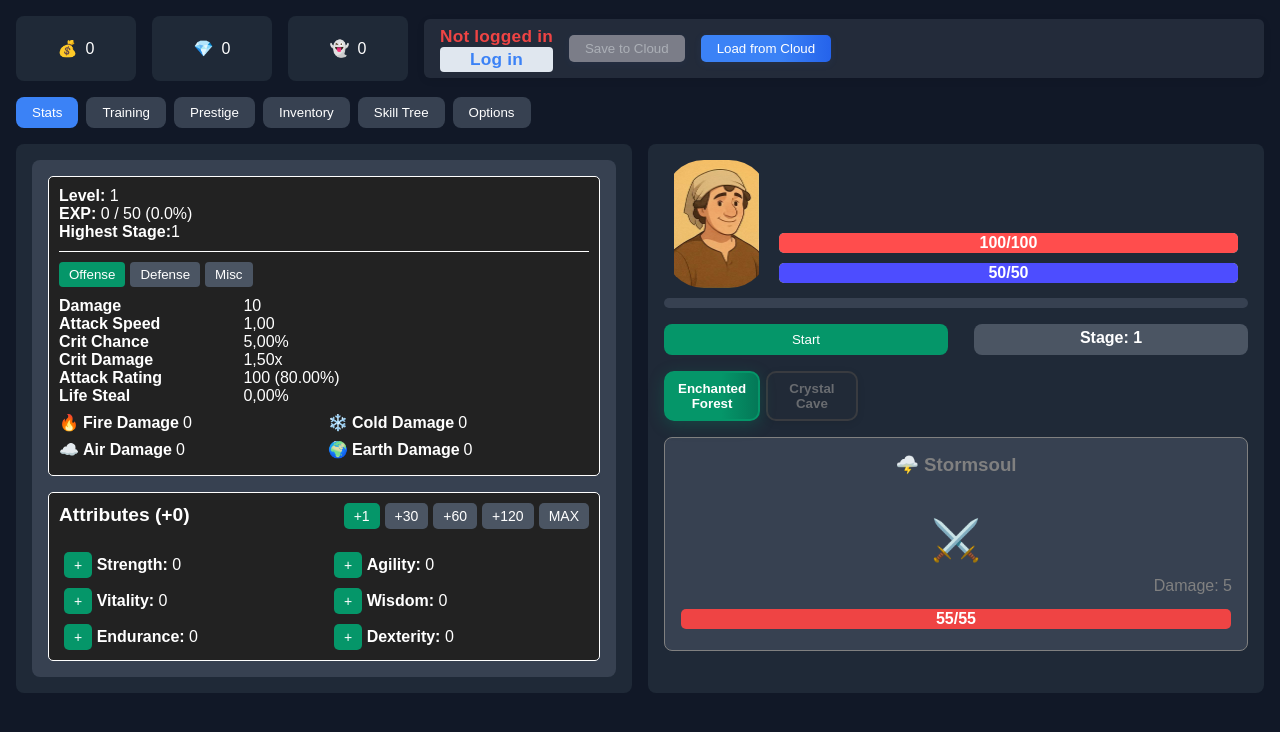
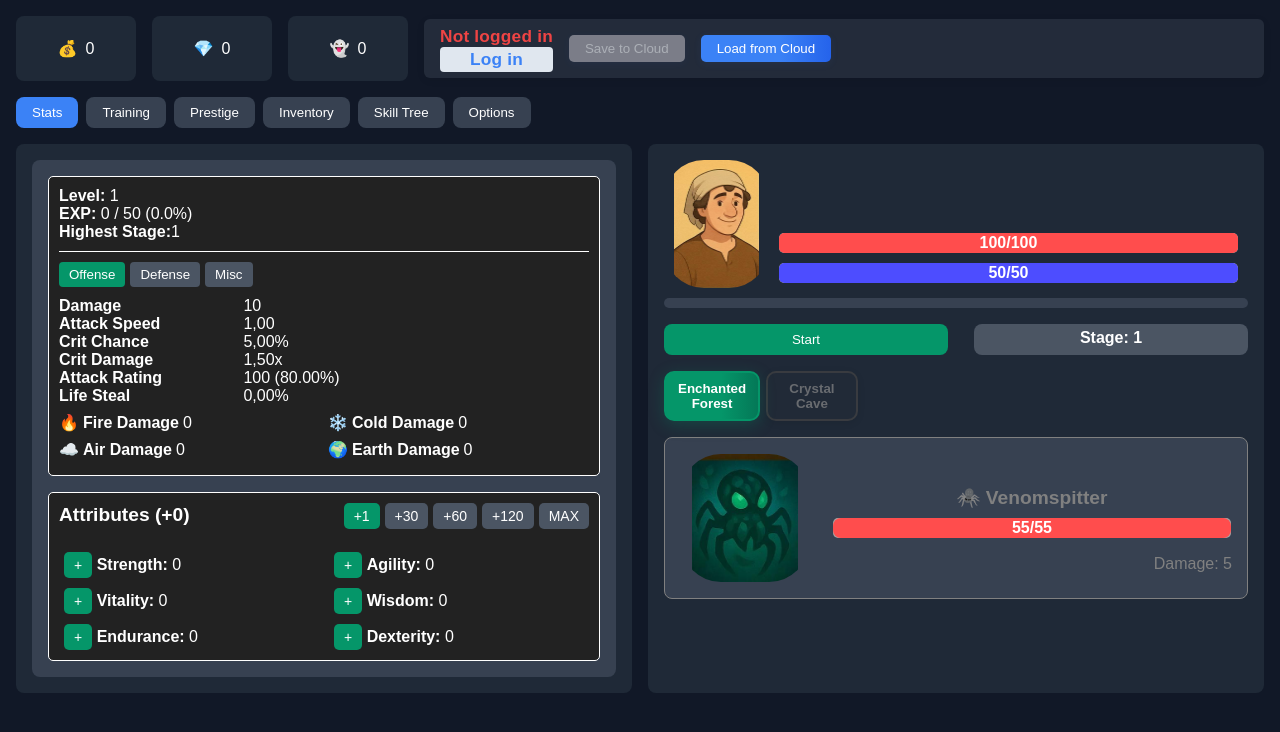
Before and after one commit to diesffs/endless, a website built with Vite: page index.html in a window 1280 px wide. Built offline with nearby package versions, Linux system fonts and the light colour scheme; no server answers; what simple-crypto-js would draw is missing.

Commit message:
feat: Introduce enemy rarity system and enhance enemy display in UI

```diff
--- a/index.html
+++ b/index.html
@@ -243,11 +243,16 @@
           <div id="region-selector"></div>
 
           <div class="enemy-section">
-            <div class="enemy-info-left">
+            <div class="enemy-main-row">
+              <div class="enemy-avatar">⚔️</div>
+              <div class="enemy-life-and-stats">
+                <div class="enemy-name-row">
                   <h3 class="enemy-name"></h3>
-              <div class="enemy-avatar">⚔️</div>
                 </div>
-            <div class="enemy-info-right">
+                <div class="enemy-life-bar">
+                  <div id="enemy-life-fill" style="width: 100%"></div>
+                  <div id="enemy-life-text" class="life-text">50/50</div>
+                </div>
                 <div class="enemy-stats">
                   <div class="enemy-damage">
                     <span class="stat-label">Damage:</span> <span class="stat-value" id="enemy-damage-value">0</span>
@@ -255,9 +260,6 @@
                   <!-- More stats can be added here in the future -->
                 </div>
               </div>
-            <div class="enemy-life-bar">
-              <div id="enemy-life-fill" style="width: 100%"></div>
-              <div id="enemy-life-text" class="life-text">50/50</div>
             </div>
           </div>
         </div>
--- /dev/null
+++ b/src/constants/enemies.js
@@ -0,0 +1,230 @@
+// List of unique enemies for the game
+
+export const ENEMY_RARITY = {
+  NORMAL: {
+    type: 'NORMAL',
+    itemDropChance: 1,
+    color: 'gray',
+    threshold: 80,
+    lifeBonus: 1,
+    damageBonus: 1,
+    bonusAttackSpeed: 1,
+  },
+  RARE: {
+    type: 'RARE',
+    itemDropChance: 1,
+    color: 'blue',
+    threshold: 90,
+    lifeBonus: 1.2,
+    damageBonus: 1.2,
+    bonusAttackSpeed: 0.9,
+  },
+  EPIC: {
+    type: 'EPIC',
+    itemDropChance: 2,
+    color: 'purple',
+    threshold: 96,
+    lifeBonus: 1.5,
+    damageBonus: 1.5,
+    bonusAttackSpeed: 0.8,
+  },
+  LEGENDARY: {
+    type: 'LEGENDARY',
+    itemDropChance: 2,
+    color: 'orange',
+    threshold: 99.5,
+    lifeBonus: 2,
+    damageBonus: 2,
+    bonusAttackSpeed: 0.7,
+  },
+  MYTHIC: {
+    type: 'MYTHIC',
+    itemDropChance: 3,
+    color: 'red',
+    threshold: 100,
+    lifeBonus: 3,
+    damageBonus: 3,
+    bonusAttackSpeed: 0.5,
+  },
+};
+
+const ELEMENTS = {
+  fire: {
+    id: 'fire',
+    icon: '🔥',
+  },
+  cold: {
+    id: 'cold',
+    icon: '❄️',
+  },
+  air: {
+    id: 'air',
+    icon: '☁️',
+  },
+  earth: {
+    id: 'earth',
+    icon: '🌍',
+  },
+};
+
+export const ELEMENT_OPPOSITES = {
+  [ELEMENTS.fire.id]: ELEMENTS.air.id,
+  [ELEMENTS.earth.id]: ELEMENTS.cold.id,
+  [ELEMENTS.cold.id]: ELEMENTS.fire.id,
+  [ELEMENTS.air.id]: ELEMENTS.earth.id,
+};
+
+export const ENEMY_LIST = [
+  {
+    name: 'Abyssal Wraith',
+    icon: '👻',
+    element: 'cold',
+    image: 'public/enemies/Abyssal Wraith.jpg',
+    lifeBonus: 1.2,
+    dmgBonus: 1.1,
+  },
+  {
+    name: 'Boglurker',
+    icon: '🐸',
+    element: 'earth',
+    image: 'public/enemies/Boglurker.jpg',
+    lifeBonus: 1.1,
+    dmgBonus: 1.0,
+  },
+  {
+    name: 'Cloudstrider',
+    icon: '☁️',
+    element: 'air',
+    image: 'public/enemies/Cloudstrider.jpg',
+    lifeBonus: 1.0,
+    dmgBonus: 1.2,
+  },
+  {
+    name: 'Crystal Golem',
+    icon: '🪨',
+    element: 'earth',
+    image: 'public/enemies/Crystal Golem.jpg',
+    lifeBonus: 1.4,
+    dmgBonus: 0.9,
+  },
+  {
+    name: 'Dreadfang',
+    icon: '🐺',
+    element: 'air',
+    image: 'public/enemies/Dreadfang.jpg',
+    lifeBonus: 1.0,
+    dmgBonus: 1.3,
+  },
+  {
+    name: 'Dunewraith',
+    icon: '💀',
+    element: 'earth',
+    image: 'public/enemies/Dunewraith.jpg',
+    lifeBonus: 1.1,
+    dmgBonus: 1.1,
+  },
+  {
+    name: 'Frostbite',
+    icon: '❄️',
+    element: 'cold',
+    image: 'public/enemies/Frostbite.jpg',
+    lifeBonus: 1.0,
+    dmgBonus: 1.2,
+  },
+  {
+    name: 'Frostfury',
+    icon: '🧊',
+    element: 'cold',
+    image: 'public/enemies/Frostfury.jpg',
+    lifeBonus: 1.1,
+    dmgBonus: 1.1,
+  },
+  {
+    name: 'Frostweaver',
+    icon: '🕸️',
+    element: 'cold',
+    image: 'public/enemies/Frostweaver.jpg',
+    lifeBonus: 1.2,
+    dmgBonus: 1.0,
+  },
+  {
+    name: 'Gem Guardian',
+    icon: '💎',
+    element: 'earth',
+    image: 'public/enemies/Gem Guardian.jpg',
+    lifeBonus: 1.3,
+    dmgBonus: 1.0,
+  },
+  {
+    name: 'Grimspike',
+    icon: '🦔',
+    element: 'earth',
+    image: 'public/enemies/Grimspike.jpg',
+    lifeBonus: 1.2,
+    dmgBonus: 1.1,
+  },
+  {
+    name: 'Sandstalker',
+    icon: '🦂',
+    element: 'earth',
+    image: 'public/enemies/Sandstalker.jpg',
+    lifeBonus: 1.1,
+    dmgBonus: 1.2,
+  },
+  {
+    name: 'Shadowclaw',
+    icon: '🐾',
+    element: 'air',
+    image: 'public/enemies/Shadowclaw.jpg',
+    lifeBonus: 1.0,
+    dmgBonus: 1.3,
+  },
+  {
+    name: 'Shardling',
+    icon: '🔹',
+    element: 'earth',
+    image: 'public/enemies/Shardling.jpg',
+    lifeBonus: 1.1,
+    dmgBonus: 1.1,
+  },
+  {
+    name: 'Stormbringer',
+    icon: '⚡',
+    element: 'air',
+    image: 'public/enemies/Stormbringer.jpg',
+    lifeBonus: 1.0,
+    dmgBonus: 1.3,
+  },
+  {
+    name: 'Stormsoul',
+    icon: '🌩️',
+    element: 'air',
+    image: 'public/enemies/Stormsoul.jpg',
+    lifeBonus: 1.1,
+    dmgBonus: 1.2,
+  },
+  {
+    name: 'Thunderwing',
+    icon: '🦅',
+    element: 'air',
+    image: 'public/enemies/Thunderwing.jpg',
+    lifeBonus: 1.0,
+    dmgBonus: 1.3,
+  },
+  {
+    name: 'Toxictoad',
+    icon: '🐸',
+    element: 'earth',
+    image: 'public/enemies/Toxictoad.jpg',
+    lifeBonus: 1.2,
+    dmgBonus: 1.0,
+  },
+  {
+    name: 'Venomspitter',
+    icon: '🕷️',
+    element: 'earth',
+    image: 'public/enemies/Venomspitter.jpg',
+    lifeBonus: 1.1,
+    dmgBonus: 1.1,
+  },
+];
--- a/src/css/style.css
+++ b/src/css/style.css
@@ -114,7 +114,8 @@ body {
   border-radius: 2.5rem;
 }
 
-#character-avatar img {
+#character-avatar img,
+.enemy-avatar img {
   width: 100%;
   height: 100%;
   object-fit: contain;
@@ -123,41 +124,6 @@ body {
 
 .enemy-avatar {
   margin: 0 auto;
-}
-
-.enemy-life-bar {
-  width: 100%;
-  height: 1rem;
-  background-color: var(--bg-element);
-  border-radius: 0.5rem;
-  margin: 1rem 0;
-  overflow: hidden;
-}
-
-#enemy-life-fill {
-  height: 100%;
-  background-color: var(--life);
-  transition: width 0.3s;
-}
-
-.character-controls {
-  display: grid;
-  grid-template-columns: 1fr 1fr;
-  gap: 1rem;
-  margin: 1rem 0;
-}
-
-.character-controls button {
-  background-color: var(--bg-element);
-  color: var(--text);
-  border: none;
-  padding: 0.5rem;
-  border-radius: 0.5rem;
-  cursor: pointer;
-}
-
-#start-btn {
-  background-color: #059669;
 }
 
 .enemy-section {
@@ -170,6 +136,60 @@ body {
   flex-direction: column;
   align-items: stretch;
   position: relative;
+}
+
+.enemy-header {
+  margin-bottom: 0.5rem;
+}
+
+.enemy-main-row {
+  display: flex;
+  flex-direction: row;
+  align-items: center;
+  justify-content: flex-start;
+}
+
+.enemy-avatar {
+  width: 8rem;
+  height: 8rem;
+  display: flex;
+  align-items: center;
+  justify-content: center;
+  font-size: 2.5rem;
+  position: relative;
+  overflow: hidden;
+  border-radius: 2.5rem;
+  margin-right: 1.5rem;
+}
+
+.enemy-life-and-stats {
+  flex: 1;
+  display: flex;
+  flex-direction: column;
+  align-items: center;
+  justify-content: center;
+}
+
+.enemy-life-bar {
+  width: 100%;
+  height: 1rem;
+  background-color: var(--bg-element);
+  border-radius: 0.5rem;
+  margin-bottom: 0.5rem;
+  overflow: hidden;
+  position: relative;
+}
+
+#enemy-life-fill {
+  height: 100%;
+  background-color: #ff4d4d;
+  border-radius: 0.5rem;
+  transition: width 0.3s;
+}
+
+.enemy-stats {
+  margin-top: 0.5rem;
+  text-align: left;
 }
 
 .damage-number {
@@ -676,7 +696,7 @@ body {
 
 .enemy-damage {
   position: absolute;
-  bottom: 40px;
+  bottom: 10px;
   right: 0;
   padding: 15px;
 }
@@ -737,3 +757,43 @@ body.dev-active .game-container {
     margin-right: 0;
   }
 }
+
+.enemy-name-row {
+  margin-bottom: 0.25rem;
+  text-align: left;
+}
+.enemy-name {
+  margin: 0;
+  font-size: 1.2rem;
+  font-weight: bold;
+}
+
+.character-controls {
+  display: grid;
+  grid-template-columns: 1fr 1fr;
+  gap: 1rem;
+  margin: 1rem 0;
+}
+
+.character-controls button {
+  background-color: var(--bg-element);
+  color: var(--text);
+  border: none;
+  padding: 0.5rem;
+  border-radius: 0.5rem;
+  cursor: pointer;
+}
+
+#start-btn {
+  background-color: #059669;
+  color: #fff;
+  border: none;
+  padding: 0.5rem 1rem;
+  border-radius: 0.5rem;
+  cursor: pointer;
+  transition: background-color 0.3s;
+}
+
+#start-btn:hover {
+  background-color: #047857;
+}
--- a/src/enemy.js
+++ b/src/enemy.js
@@ -1,244 +1,16 @@
 import { ITEM_TYPES } from './constants/items.js';
 import { getCurrentRegion } from './region.js';
-
-export const ENEMY_RARITY = {
-  NORMAL: {
-    type: 'NORMAL',
-    itemDropChance: 1,
-    color: 'gray',
-    threshold: 80,
-    lifeBonus: 1,
-    bonusDamage: 1,
-    bonusAttackSpeed: 1,
-  },
-  RARE: {
-    type: 'RARE',
-    itemDropChance: 1,
-    color: 'blue',
-    threshold: 90,
-    lifeBonus: 1.2,
-    bonusDamage: 1.2,
-    bonusAttackSpeed: 0.9,
-  },
-  EPIC: {
-    type: 'EPIC',
-    itemDropChance: 2,
-    color: 'purple',
-    threshold: 96,
-    lifeBonus: 1.5,
-    bonusDamage: 1.5,
-    bonusAttackSpeed: 0.8,
-  },
-  LEGENDARY: {
-    type: 'LEGENDARY',
-    itemDropChance: 2,
-    color: 'orange',
-    threshold: 99.5,
-    lifeBonus: 2,
-    bonusDamage: 2,
-    bonusAttackSpeed: 0.7,
-  },
-  MYTHIC: {
-    type: 'MYTHIC',
-    itemDropChance: 3,
-    color: 'red',
-    threshold: 100,
-    lifeBonus: 3,
-    bonusDamage: 3,
-    bonusAttackSpeed: 0.5,
-  },
-};
-
-const ELEMENTS = {
-  fire: {
-    id: 'fire',
-    icon: '🔥',
-  },
-  cold: {
-    id: 'cold',
-    icon: '❄️',
-  },
-  air: {
-    id: 'air',
-    icon: '☁️',
-  },
-  earth: {
-    id: 'earth',
-    icon: '🌍',
-  },
-};
-
-export const ELEMENT_OPPOSITES = {
-  [ELEMENTS.fire.id]: ELEMENTS.air.id,
-  [ELEMENTS.earth.id]: ELEMENTS.cold.id,
-  [ELEMENTS.cold.id]: ELEMENTS.fire.id,
-  [ELEMENTS.air.id]: ELEMENTS.earth.id,
-};
+import { ENEMY_LIST, ENEMY_RARITY } from './constants/enemies.js';
 
 class Enemy {
-  static ENEMY_LIST = [
-    {
-      name: 'Abyssal Wraith',
-      icon: '👻',
-      element: 'cold',
-      image: 'public/enemies/Abyssal Wraith.jpg',
-      hpBonus: 1.2,
-      dmgBonus: 1.1,
-    },
-    {
-      name: 'Boglurker',
-      icon: '🐸',
-      element: 'earth',
-      image: 'public/enemies/Boglurker.jpg',
-      hpBonus: 1.1,
-      dmgBonus: 1.0,
-    },
-    {
-      name: 'Cloudstrider',
-      icon: '☁️',
-      element: 'air',
-      image: 'public/enemies/Cloudstrider.jpg',
-      hpBonus: 1.0,
-      dmgBonus: 1.2,
-    },
-    {
-      name: 'Crystal Golem',
-      icon: '🪨',
-      element: 'earth',
-      image: 'public/enemies/Crystal Golem.jpg',
-      hpBonus: 1.4,
-      dmgBonus: 0.9,
-    },
-    {
-      name: 'Dreadfang',
-      icon: '🐺',
-      element: 'air',
-      image: 'public/enemies/Dreadfang.jpg',
-      hpBonus: 1.0,
-      dmgBonus: 1.3,
-    },
-    {
-      name: 'Dunewraith',
-      icon: '💀',
-      element: 'earth',
-      image: 'public/enemies/Dunewraith.jpg',
-      hpBonus: 1.1,
-      dmgBonus: 1.1,
-    },
-    {
-      name: 'Frostbite',
-      icon: '❄️',
-      element: 'cold',
-      image: 'public/enemies/Frostbite.jpg',
-      hpBonus: 1.0,
-      dmgBonus: 1.2,
-    },
-    {
-      name: 'Frostfury',
-      icon: '🧊',
-      element: 'cold',
-      image: 'public/enemies/Frostfury.jpg',
-      hpBonus: 1.1,
-      dmgBonus: 1.1,
-    },
-    {
-      name: 'Frostweaver',
-      icon: '🕸️',
-      element: 'cold',
-      image: 'public/enemies/Frostweaver.jpg',
-      hpBonus: 1.2,
-      dmgBonus: 1.0,
-    },
-    {
-      name: 'Gem Guardian',
-      icon: '💎',
-      element: 'earth',
-      image: 'public/enemies/Gem Guardian.jpg',
-      hpBonus: 1.3,
-      dmgBonus: 1.0,
-    },
-    {
-      name: 'Grimspike',
-      icon: '🦔',
-      element: 'earth',
-      image: 'public/enemies/Grimspike.jpg',
-      hpBonus: 1.2,
-      dmgBonus: 1.1,
-    },
-    {
-      name: 'Sandstalker',
-      icon: '🦂',
-      element: 'earth',
-      image: 'public/enemies/Sandstalker.jpg',
-      hpBonus: 1.1,
-      dmgBonus: 1.2,
-    },
-    {
-      name: 'Shadowclaw',
-      icon: '🐾',
-      element: 'air',
-      image: 'public/enemies/Shadowclaw.jpg',
-      hpBonus: 1.0,
-      dmgBonus: 1.3,
-    },
-    {
-      name: 'Shardling',
-      icon: '🔹',
-      element: 'earth',
-      image: 'public/enemies/Shardling.jpg',
-      hpBonus: 1.1,
-      dmgBonus: 1.1,
-    },
-    {
-      name: 'Stormbringer',
-      icon: '⚡',
-      element: 'air',
-      image: 'public/enemies/Stormbringer.jpg',
-      hpBonus: 1.0,
-      dmgBonus: 1.3,
-    },
-    {
-      name: 'Stormsoul',
-      icon: '🌩️',
-      element: 'air',
-      image: 'public/enemies/Stormsoul.jpg',
-      hpBonus: 1.1,
-      dmgBonus: 1.2,
-    },
-    {
-      name: 'Thunderwing',
-      icon: '🦅',
-      element: 'air',
-      image: 'public/enemies/Thunderwing.jpg',
-      hpBonus: 1.0,
-      dmgBonus: 1.3,
-    },
-    {
-      name: 'Toxictoad',
-      icon: '🐸',
-      element: 'earth',
-      image: 'public/enemies/Toxictoad.jpg',
-      hpBonus: 1.2,
-      dmgBonus: 1.0,
-    },
-    {
-      name: 'Venomspitter',
-      icon: '🕷️',
-      element: 'earth',
-      image: 'public/enemies/Venomspitter.jpg',
-      hpBonus: 1.1,
-      dmgBonus: 1.1,
-    },
-  ];
-
   constructor(stage) {
     // Pick a unique enemy
-    const enemyData = Enemy.ENEMY_LIST[Math.floor(Math.random() * Enemy.ENEMY_LIST.length)];
+    const enemyData = ENEMY_LIST[Math.floor(Math.random() * ENEMY_LIST.length)];
     this.enemyData = enemyData;
     this.name = `${enemyData.icon} ${enemyData.name}`;
     this.element = enemyData.element;
     this.image = enemyData.image;
-    this.hpBonus = enemyData.hpBonus;
+    this.lifeBonus = enemyData.lifeBonus;
     this.dmgBonus = enemyData.dmgBonus;
 
     // REGION-AWARE ENEMY GENERATION
@@ -246,7 +18,7 @@ class Enemy {
     this.rarity = this.generateRarity();
     this.color = this.getRarityColor(this.rarity);
     // Use region multipliers for life and damage, and apply unique enemy bonuses
-    this.life = this.calculateLife(stage, this.rarity) * (region.enemyLifeMultiplier || 1) * this.hpBonus;
+    this.life = this.calculateLife(stage, this.rarity) * (region.enemyLifeMultiplier || 1) * this.lifeBonus;
     this.currentLife = this.life;
     this.damage = this.calculateDamage(stage, this.rarity) * (region.enemyDamageMultiplier || 1) * this.dmgBonus;
     this.attackSpeed = this.calculateAttackSpeed(this.rarity);
@@ -279,9 +51,23 @@ class Enemy {
   setEnemyName() {
     const enemyNameElement = document.querySelector('.enemy-name');
     enemyNameElement.textContent = this.name;
-    // Optionally set the enemy image if an element exists
-    const enemyImg = document.querySelector('.enemy-image');
-    if (enemyImg) enemyImg.src = this.image;
+    // Set the enemy image in .enemy-avatar (like hero)
+    const enemyAvatar = document.querySelector('.enemy-avatar');
+    if (enemyAvatar) {
+      let img = enemyAvatar.querySelector('img');
+      if (!img) {
+        img = document.createElement('img');
+        img.alt = this.name + ' avatar';
+        enemyAvatar.innerHTML = '';
+        enemyAvatar.appendChild(img);
+      }
+      // Use Vite's BASE_URL if available, else fallback
+      let baseUrl = '';
+      try {
+        baseUrl = import.meta.env.BASE_URL || '';
+      } catch (e) {}
+      img.src = baseUrl + this.image;
+    }
   }
 
   updateEnemyStats() {
@@ -348,14 +134,14 @@ class Enemy {
     }
     const baseDamage = dmgVal;
     const rarityMap = {
-      [ENEMY_RARITY.NORMAL.type]: ENEMY_RARITY.NORMAL.bonusDamage,
-      [ENEMY_RARITY.RARE.type]: ENEMY_RARITY.RARE.bonusDamage,
-      [ENEMY_RARITY.EPIC.type]: ENEMY_RARITY.EPIC.bonusDamage,
-      [ENEMY_RARITY.LEGENDARY.type]: ENEMY_RARITY.LEGENDARY.bonusDamage,
-      [ENEMY_RARITY.MYTHIC.type]: ENEMY_RARITY.MYTHIC.bonusDamage,
+      [ENEMY_RARITY.NORMAL.type]: ENEMY_RARITY.NORMAL.damageBonus,
+      [ENEMY_RARITY.RARE.type]: ENEMY_RARITY.RARE.damageBonus,
+      [ENEMY_RARITY.EPIC.type]: ENEMY_RARITY.EPIC.damageBonus,
+      [ENEMY_RARITY.LEGENDARY.type]: ENEMY_RARITY.LEGENDARY.damageBonus,
+      [ENEMY_RARITY.MYTHIC.type]: ENEMY_RARITY.MYTHIC.damageBonus,
     };
 
-    return baseDamage * (rarityMap[rarity] || ENEMY_RARITY.NORMAL.bonusDamage);
+    return baseDamage * (rarityMap[rarity] || ENEMY_RARITY.NORMAL.damageBonus);
   }
 
   calculateAttackSpeed(rarity) {
--- a/src/hero.js
+++ b/src/hero.js
@@ -2,11 +2,11 @@ import { initializeSkillTreeStructure, updatePlayerLife } from './ui/ui.js';
 import { game, inventory, training, skillTree, statistics } from './globals.js';
 import { createCombatText } from './combat.js';
 import { handleSavedData } from './functions.js';
-import { ELEMENT_OPPOSITES } from './enemy.js';
 import { updateRegionUI } from './region.js';
 import { STATS } from './constants/stats/stats.js';
 import { updateStatsAndAttributesUI } from './ui/statsAndAttributesUi.js';
 import { ATTRIBUTES } from './constants/stats/attributes.js';
+import { ELEMENT_OPPOSITES } from './constants/enemies.js';
 
 export const STATS_ON_LEVEL_UP = 3;
 export default class Hero {
@@ -304,7 +304,7 @@ export default class Hero {
   }
 
   // calculated when hit is successful
-  calculateTotalDamage(bonusDamage = 0) {
+  calculateTotalDamage(damageBonus = 0) {
     // Hit - existing damage calculation code
     const isCritical = Math.random() * 100 < this.stats.critChance;
     // Calculate physical damage
@@ -314,7 +314,7 @@ export default class Hero {
     const enemyElement = game.currentEnemy.element;
 
     // Calculate total damage before crit
-    let totalDamage = physicalDamage + bonusDamage; // more dmg added later
+    let totalDamage = physicalDamage + damageBonus; // more dmg added later
 
     // Add toggle skill effects
     const toggleEffects = skillTree.applyToggleEffects();
--- a/src/inventory.js
+++ b/src/inventory.js
@@ -1,6 +1,5 @@
 import Item from './item.js';
 import { game, hero, statistics } from './globals.js';
-import { ENEMY_RARITY } from './enemy.js';
 import { showToast, updateResources } from './ui/ui.js';
 import { createModal, closeModal } from './ui/modal.js';
 import { initializeInventoryUI, updateInventoryGrid, updateMaterialsGrid } from './ui/inventoryUi.js';
@@ -9,6 +8,7 @@ import { MATERIALS } from './constants/materials.js';
 import { STATS } from './constants/stats/stats.js';
 import { ITEM_RARITY, RARITY_ORDER, SLOT_REQUIREMENTS } from './constants/items.js';
 import { updateStatsAndAttributesUI } from './ui/statsAndAttributesUi.js';
+import { ENEMY_RARITY } from './constants/enemies.js';
 
 const html = String.raw;
 
```
Lines whose indentation alone changed are shown as unchanged.
